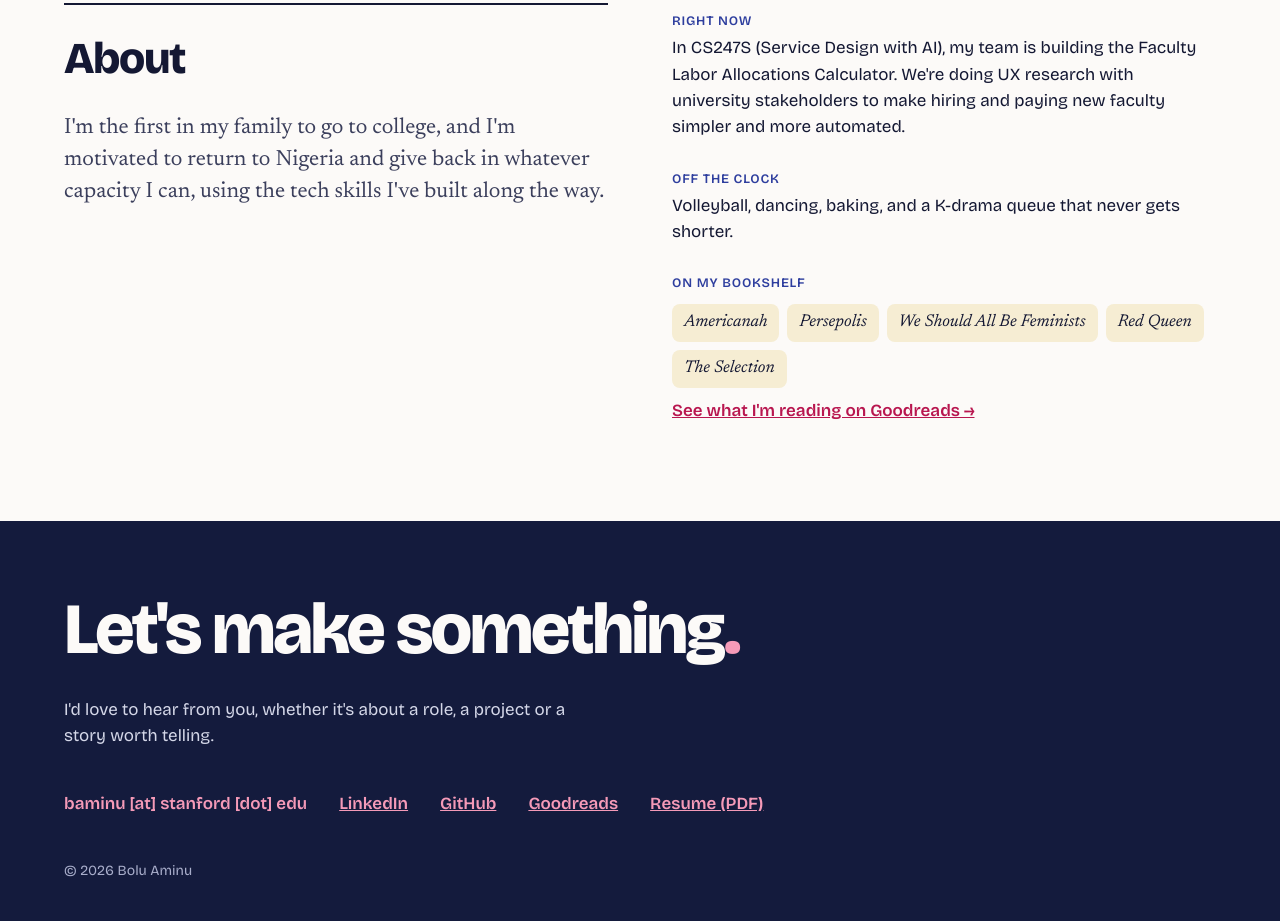
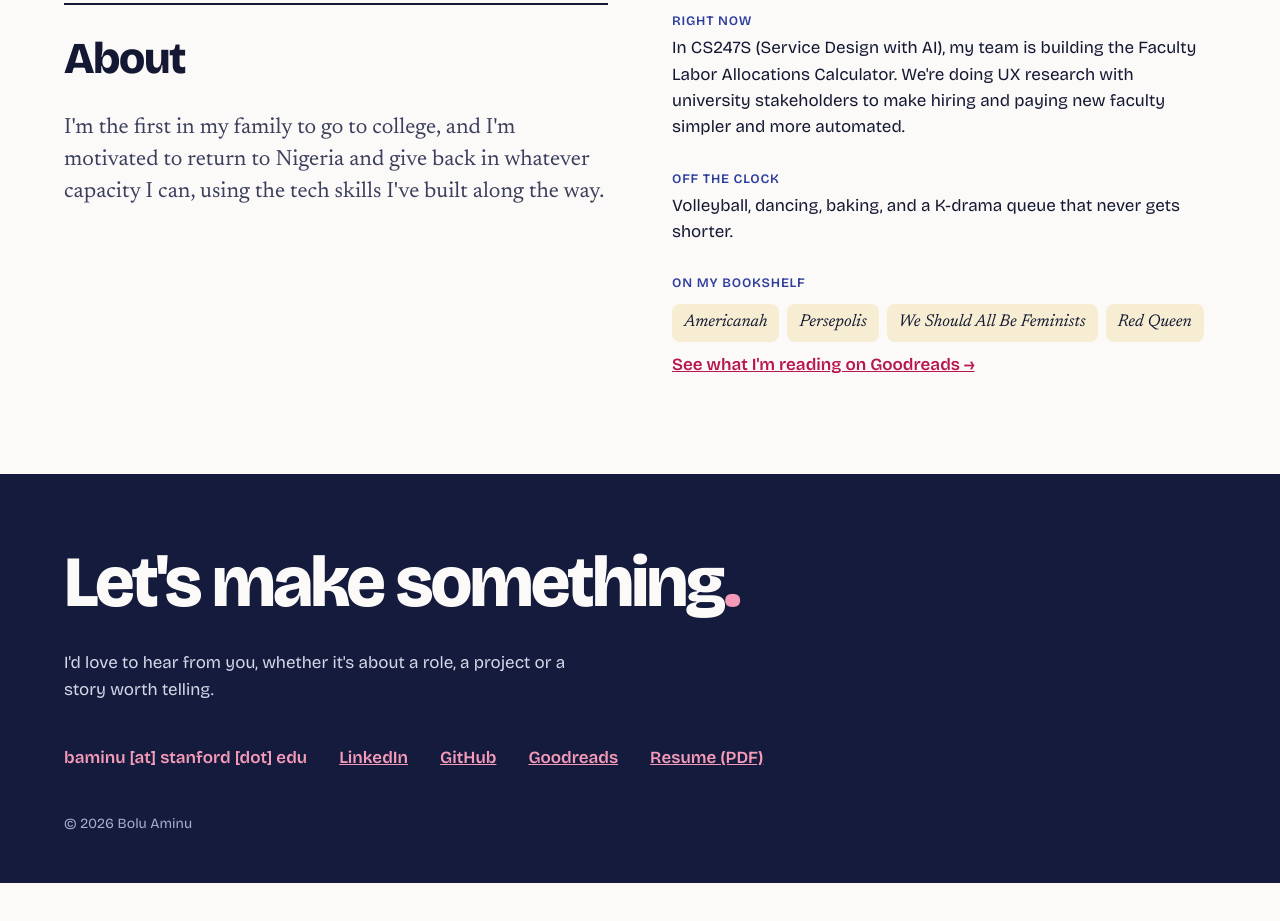
Before and after one commit to borami3/personal-site, a plain HTML site: page index.html in a window 1280 px wide. Shown: the part 4816-5737 px from the top of the page. After the commit the page ends 5699 px from the top, so only its background shows below. Drawn offline with nearby package versions, Linux system fonts and the light colour scheme.

Commit message:
remove a book titile

```diff
--- a/index.html
+++ b/index.html
@@ -250,7 +250,6 @@ a{color:#B8164F}a:hover{color:#2E3E9E}
 <span style="background: #F6EDD3; border-radius: 8px; padding: 6px 12px; font-family: 'Newsreader', Georgia, serif; font-style: italic">Persepolis</span>
 <span style="background: #F6EDD3; border-radius: 8px; padding: 6px 12px; font-family: 'Newsreader', Georgia, serif; font-style: italic">We Should All Be Feminists</span>
 <span style="background: #F6EDD3; border-radius: 8px; padding: 6px 12px; font-family: 'Newsreader', Georgia, serif; font-style: italic">Red Queen</span>
-<span style="background: #F6EDD3; border-radius: 8px; padding: 6px 12px; font-family: 'Newsreader', Georgia, serif; font-style: italic">The Selection</span>
 </div>
 <a href="https://www.goodreads.com/user/show/86726946-bolu" style="font-weight: 600; color: #B8164F">See what I'm reading on Goodreads →</a>
 </div>
```
